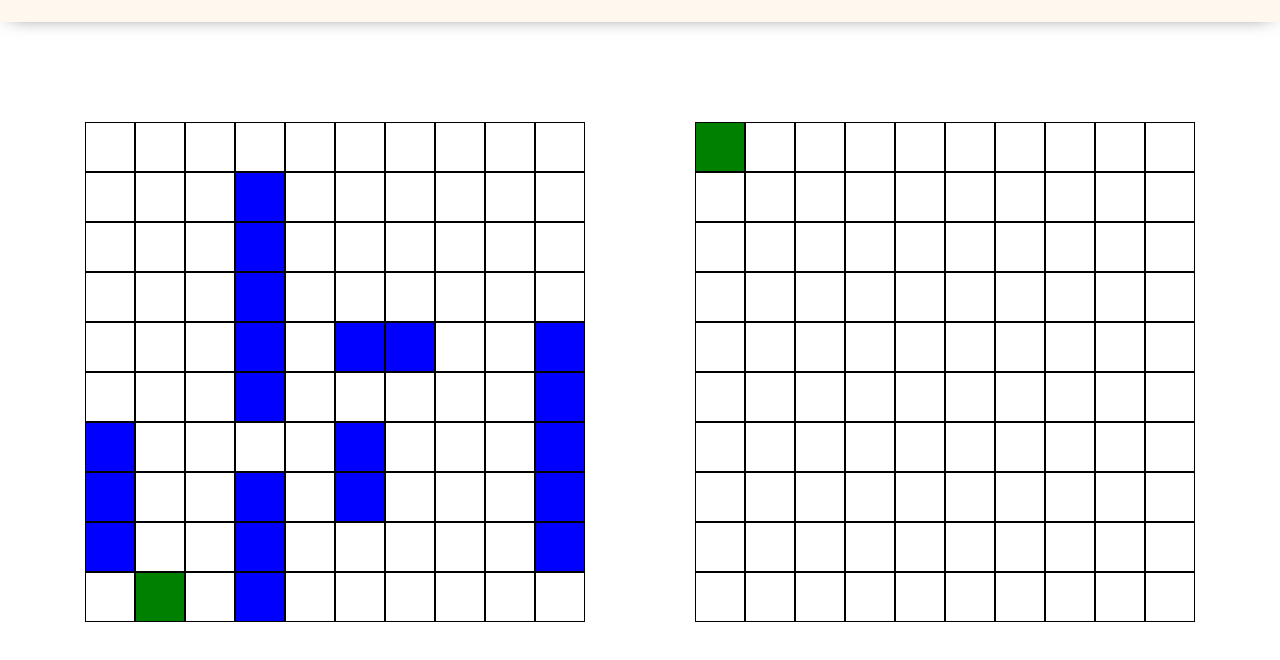
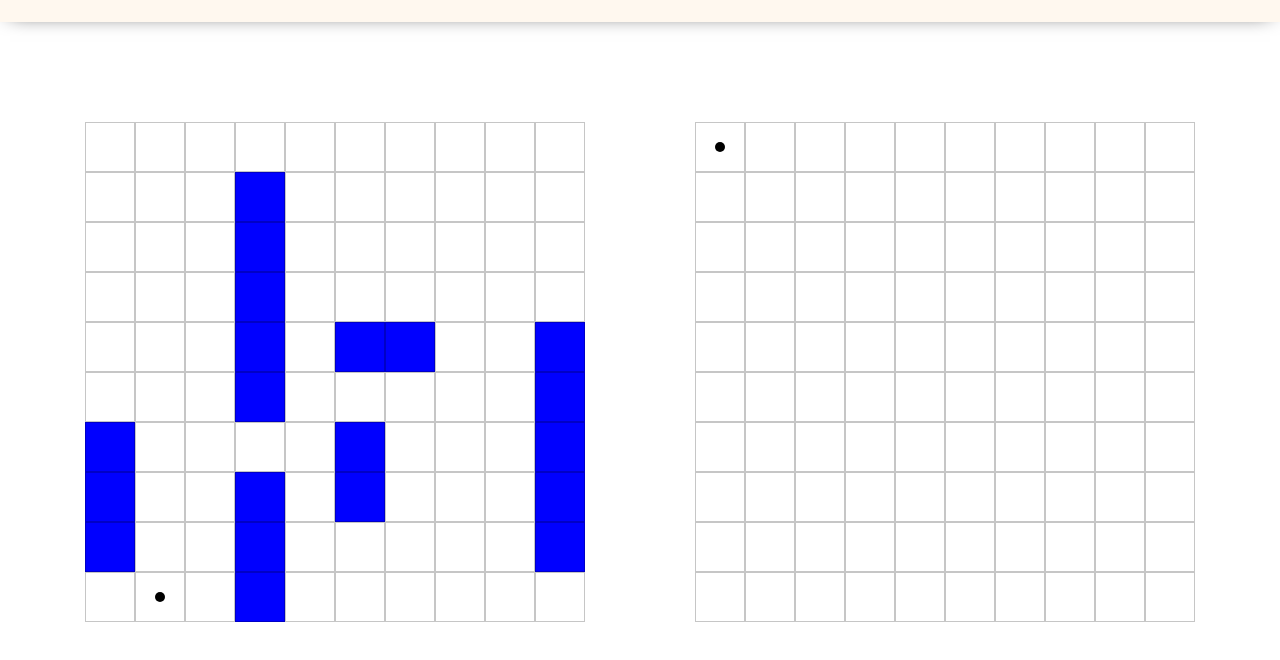
Before and after one commit to grazomarin/battleship, a website built with webpack: page dist/index.html in a window 1280 px wide. Both pictures are taken after a click on the element 720 px from the left and 225 px from the top of the page. Shown: the part 78-738 px from the top of the page. Built offline with nearby package versions, Linux system fonts and the light colour scheme.

Commit message:
changed hit mark design

```diff
--- a/src/index.scss
+++ b/src/index.scss
@@ -46,7 +46,35 @@ body {
 
       .cell-1,
       .cell-2 {
-        border: 1px solid black;
+        position: relative;
+        display: flex;
+        align-items: center;
+        justify-content: center;
+        border: 1px solid rgba(0, 0, 0, 0.223);
+
+        .empty_mark {
+          position: absolute;
+          width: 10px;
+          height: 10px;
+          border-radius: 50%;
+          background-color: black;
+        }
+        // if parent has this child change background color
+        .ship_mark {
+          position: absolute;
+          display: flex;
+          justify-content: center;
+          align-items: center;
+          width: 100%;
+          height: 100%;
+          font-size: 2rem;
+        }
+      }
+      .cell-2 {
+        &:hover {
+          background-color: $grey;
+          cursor: crosshair;
+        }
       }
     }
   }
--- a/src/script_modules/dom.js
+++ b/src/script_modules/dom.js
@@ -57,9 +57,9 @@ function playerAttack(click) {
 
   if (attacker.turn === false) return;
   if (attacked.gameboard.hasBeenHit([y, x]) === true) return;
-  attacked.gameboard.hasShip([y, x])
-    ? (click.target.style.backgroundColor = "yellow")
-    : (click.target.style.backgroundColor = "green");
+
+  const mark = returnMark([y, x], attacked.gameboard);
+  click.target.appendChild(mark);
 
   attacker.attack([y, x], attacked.gameboard);
   attacker.turn = false;
@@ -73,11 +73,23 @@ function aiAttack(player) {
     [y, x] = player.gameboard.returnRandomCoordinates();
   }
   const cell = document.getElementById(`1-${y}-${x}`);
-  player.gameboard.hasShip([y, x])
-    ? (cell.style.backgroundColor = "yellow")
-    : (cell.style.backgroundColor = "green");
+
+  const mark = returnMark([y, x], player.gameboard);
+  cell.appendChild(mark);
 
   player.turn = true;
 }
 
+function returnMark(c, gameboard) {
+  const mark = document.createElement("div");
+  if (gameboard.hasShip([c[0], c[1]])) {
+    mark.textContent = "✖";
+    mark.classList.add("ship_mark");
+  } else {
+    mark.classList.add("empty_mark");
+  }
+
+  return mark;
+}
+
 export { renderBoards };
--- a/src/style_modules/_variables.scss
+++ b/src/style_modules/_variables.scss
@@ -1,3 +1,4 @@
 $cream: rgb(255, 248, 239);
+$grey: rgb(218, 218, 218);
 $strong-font: "alexandria";
 $outer-padding: 30px;
```
